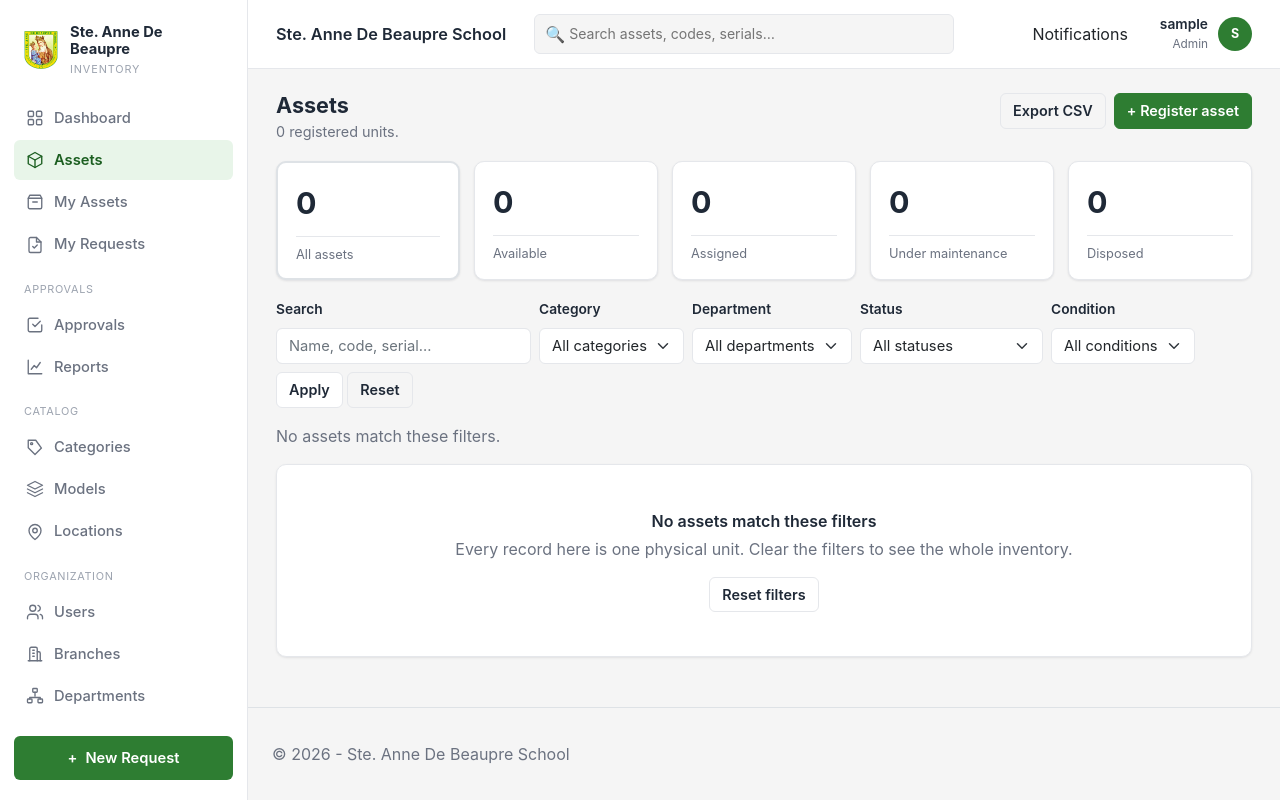
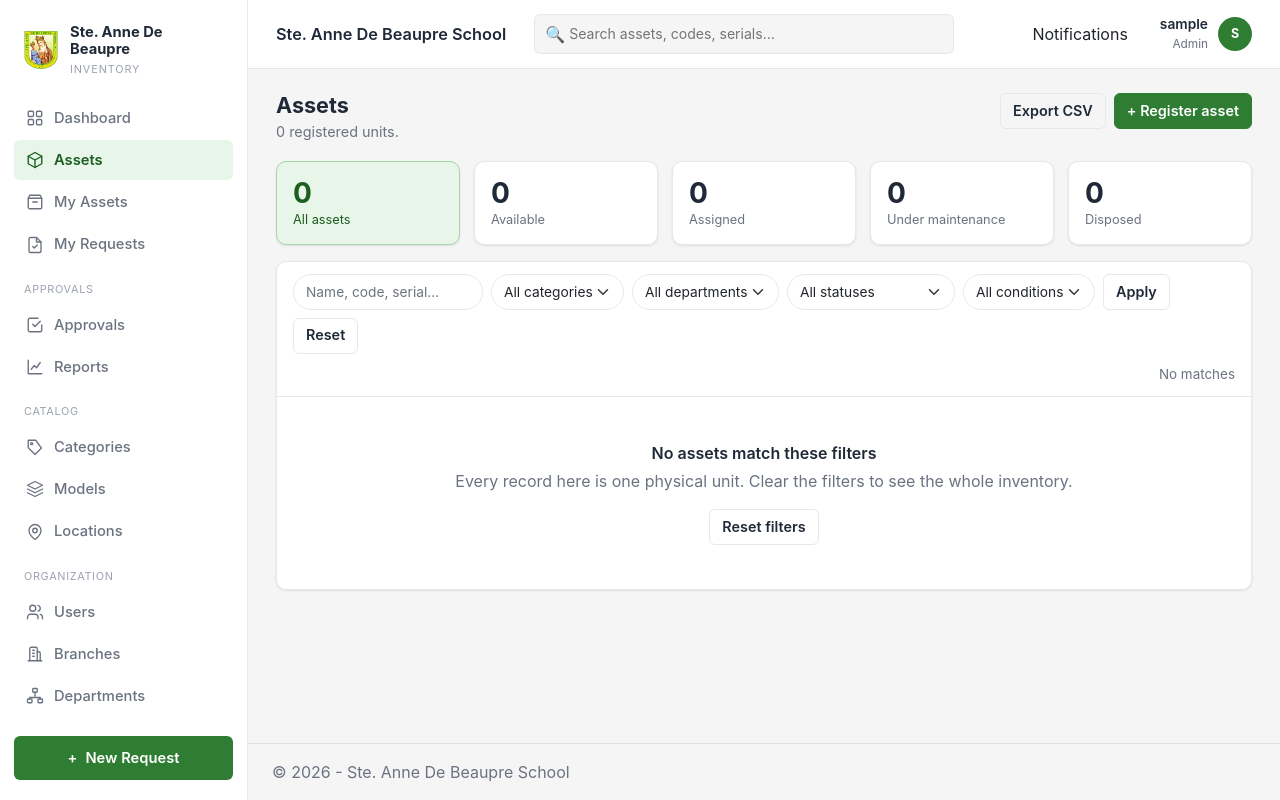
Before and after one commit to LaurenceMirandilla/AssetSchoolInventory, an ASP.NET Core app: page /Assets in a window 1280 px wide; the page is wider, and only the part inside the window is pictured. Run offline with ASP.NET Core 8, Linux system fonts and the light colour scheme; the visitor is signed in with stand-in values (Sample User, id 1); data comes from the database, SQL or seed files in the repository; style sheets or scripts are compiled from the project's sources; some libraries are stand-ins or nearby versions.

Commit message:
Fix the floating footer and give the lists the mockup's raised surfaces
Footer
  Views/Shared/_Layout.cshtml.css -- the untouched ASP.NET scaffold file --
  contained `.footer { position: absolute; bottom: 0 }`. With no positioned
  ancestor that resolves against the initial containing block, so the footer
  parked itself at the bottom of the FIRST viewport and then sat on top of
  the table as soon as the page scrolled.

  Deleted the file rather than patching that one rule: everything else in it
  was scaffold too, and all of it fought the theme -- blue #0077cc links, a
  blue .btn-primary over the green one, plus dead rules for a navbar and
  nav-pills this app does not have. The <link> to the generated
  .styles.css bundle goes with it, since nothing scoped remains.

Depth
  The lists were bare tables on the page background, which is what made the
  app read as flat next to the mockups. Added .sab-table-card: filters, rows
  and pager on one bordered, rounded, shadowed surface. Applied to Assets and
  to every other list.

  Assets now matches the mockup: the filter row is a toolbar on the card with
  pill-shaped controls and the result count on the right, and the pager sits
  inside the card instead of floating under it. Zebra striping is off inside
  a card -- the mockup separates rows with a hairline, and Bootstrap paints
  its stripe with an inset box-shadow that a background override cannot
  clear, so the shadow and both custom properties are reset. Rows gained a
  hover state.

  The KPI tiles had their divider above the LABEL, cutting between a number
  and its own caption. In the mockups it sits above the NOTE, so a tile with
  no note -- every tile on the Assets page -- has no rule at all. Moved it,
  tightened the padding, and gave the selected tile the tinted state it was
  faking with an inline border colour.

Verified in Chromium against the real site.css: the tables render as in the
mockup, and the footer now computes to position:static at the end of the
document instead of floating over the rows.

Co-Authored-By: Claude Opus 5 <noreply@anthropic.com>
Claude-Session: https://claude.ai/code/session_01G1SV3N1wzYu6MJTyLWZqBd

```diff
--- a/SchoolInventoryManagement.Web/Views/AssetRequests/MyRequests.cshtml
+++ b/SchoolInventoryManagement.Web/Views/AssetRequests/MyRequests.cshtml
@@ -22,6 +22,7 @@
 
 @if (Model.Any())
 {
+    <div class="sab-table-card">
         <table class="table table-striped">
             <thead>
                 <tr>
@@ -56,6 +57,7 @@
                 }
             </tbody>
         </table>
+    </div>
 }
 else
 {
--- a/SchoolInventoryManagement.Web/Views/Assets/Index.cshtml
+++ b/SchoolInventoryManagement.Web/Views/Assets/Index.cshtml
@@ -3,6 +3,7 @@
 @{
     ViewData["Title"] = "Assets";
     var canManage = User.IsInRole("Asset Officer") || User.IsInRole("Administrator");
+    var activeStatus = Model.Status?.ToString();
 }
 
 <div class="sab-page-head">
@@ -27,71 +28,65 @@
 </div>
 
 @* KPI tiles -- always the WHOLE inventory, regardless of the active filter.
-   Clicking one jumps straight to that status; "All assets" clears it. *@
+   Clicking one jumps straight to that status; "All assets" clears it. The
+   tinted tile is the view you are looking at. *@
 <div class="report-tiles mb-3">
-    <a asp-action="Index" class="report-tile text-decoration-none @(Model.Status == null ? "border border-2" : "")" style="border-color:var(--sab-green-border);">
+    <a asp-action="Index" class="report-tile text-decoration-none @(activeStatus == null ? "active" : "")">
         <span class="report-tile-value">@Model.TotalCount</span>
         <span class="report-tile-label">All assets</span>
     </a>
-    <a asp-action="Index" asp-route-status="Available" class="report-tile text-decoration-none">
+    <a asp-action="Index" asp-route-status="Available"
+       class="report-tile text-decoration-none @(activeStatus == "Available" ? "active" : "")">
         <span class="report-tile-value">@Model.AvailableCount</span>
         <span class="report-tile-label">Available</span>
     </a>
-    <a asp-action="Index" asp-route-status="Assigned" class="report-tile text-decoration-none">
+    <a asp-action="Index" asp-route-status="Assigned"
+       class="report-tile text-decoration-none @(activeStatus == "Assigned" ? "active" : "")">
         <span class="report-tile-value">@Model.AssignedCount</span>
         <span class="report-tile-label">Assigned</span>
     </a>
-    <a asp-action="Index" asp-route-status="UnderMaintenance" class="report-tile text-decoration-none">
+    <a asp-action="Index" asp-route-status="UnderMaintenance"
+       class="report-tile text-decoration-none @(activeStatus == "UnderMaintenance" ? "active" : "")">
         <span class="report-tile-value">@Model.UnderMaintenanceCount</span>
         <span class="report-tile-label">Under maintenance</span>
     </a>
-    <a asp-action="Index" asp-route-status="Disposed" class="report-tile text-decoration-none">
+    <a asp-action="Index" asp-route-status="Disposed"
+       class="report-tile text-decoration-none @(activeStatus == "Disposed" ? "active" : "")">
         <span class="report-tile-value">@Model.DisposedCount</span>
         <span class="report-tile-label">Disposed</span>
     </a>
 </div>
 
-<form method="get" class="row g-2 align-items-end mb-3">
-    <div class="col-auto" style="min-width:220px;">
-        <label class="form-label">Search</label>
-        <input type="text" name="keyword" class="form-control" placeholder="Name, code, serial…" value="@Model.Keyword" />
-    </div>
-    <div class="col-auto">
-        <label class="form-label">Category</label>
+@* Filters, rows and the pager are one raised surface, as in the mockup --
+   the filter row is a toolbar on the card rather than a detached form. *@
+<div class="sab-table-card">
+    <form method="get" class="sab-table-toolbar">
+        <div class="sab-table-filters">
+            <input type="text" name="keyword" class="form-control" style="width:190px;"
+                   placeholder="Name, code, serial…" value="@Model.Keyword" />
             @Html.DropDownList("categoryId", (IEnumerable<SelectListItem>)ViewBag.CategoryFilter,
-             "All categories", new { @class = "form-select" })
-    </div>
-    <div class="col-auto">
-        <label class="form-label">Department</label>
+                 "All categories", new { @class = "form-select", style = "width:auto;" })
             @Html.DropDownList("departmentId", (IEnumerable<SelectListItem>)ViewBag.DepartmentFilter,
-             "All departments", new { @class = "form-select" })
-    </div>
-    <div class="col-auto">
-        <label class="form-label">Status</label>
+                 "All departments", new { @class = "form-select", style = "width:auto;" })
             @Html.DropDownList("status", (IEnumerable<SelectListItem>)ViewBag.StatusFilter,
-             "All statuses", new { @class = "form-select" })
-    </div>
-    <div class="col-auto">
-        <label class="form-label">Condition</label>
+                 "All statuses", new { @class = "form-select", style = "width:auto;" })
             @Html.DropDownList("condition", (IEnumerable<SelectListItem>)ViewBag.ConditionFilter,
-             "All conditions", new { @class = "form-select" })
-    </div>
-    <div class="col-auto">
+                 "All conditions", new { @class = "form-select", style = "width:auto;" })
             <button type="submit" class="btn btn-secondary">Apply</button>
             <a asp-action="Index" class="btn btn-outline-secondary">Reset</a>
         </div>
-</form>
 
-<p class="text-muted">
+        <span class="sab-table-count">
             @if (Model.TotalFilteredCount == 0)
             {
-        <text>No assets match these filters.</text>
+                <text>No matches</text>
             }
             else
             {
-        <text>Showing @Model.FirstRowNumber–@Model.LastRowNumber of @Model.TotalFilteredCount.</text>
+                <text>Showing @Model.FirstRowNumber–@Model.LastRowNumber of @Model.TotalFilteredCount</text>
             }
-</p>
+        </span>
+    </form>
 
     @if (Model.TotalFilteredCount > 0)
     {
@@ -145,29 +140,18 @@
                 }
             </tbody>
         </table>
-}
 
-@if (Model.TotalFilteredCount == 0)
+        @if (Model.TotalPages > 1)
         {
-    <div class="card">
-        <div class="sab-empty">
-            <div class="sab-empty-title">No assets match these filters</div>
-            <p>Every record here is one physical unit. Clear the filters to see the whole inventory.</p>
-            <a asp-action="Index" class="btn btn-outline-secondary">Reset filters</a>
-        </div>
-    </div>
-}
-else if (Model.TotalPages > 1)
-{
-    <div class="d-flex justify-content-between align-items-center">
+            <div class="sab-table-foot">
                 <span class="text-muted small">Page @Model.Page of @Model.TotalPages</span>
                 <div>
-            <a class="btn btn-outline-secondary @(Model.Page <= 1 ? "disabled" : "")"
+                    <a class="btn btn-outline-secondary btn-sm @(Model.Page <= 1 ? "disabled" : "")"
                        asp-action="Index"
                        asp-route-keyword="@Model.Keyword" asp-route-categoryId="@Model.CategoryId"
                        asp-route-departmentId="@Model.DepartmentId" asp-route-status="@Model.Status"
                        asp-route-condition="@Model.Condition" asp-route-page="@(Model.Page - 1)">Previous</a>
-            <a class="btn btn-outline-secondary @(Model.Page >= Model.TotalPages ? "disabled" : "")"
+                    <a class="btn btn-outline-secondary btn-sm @(Model.Page >= Model.TotalPages ? "disabled" : "")"
                        asp-action="Index"
                        asp-route-keyword="@Model.Keyword" asp-route-categoryId="@Model.CategoryId"
                        asp-route-departmentId="@Model.DepartmentId" asp-route-status="@Model.Status"
@@ -175,3 +159,13 @@ else if (Model.TotalPages > 1)
                 </div>
             </div>
         }
+    }
+    else
+    {
+        <div class="sab-empty">
+            <div class="sab-empty-title">No assets match these filters</div>
+            <p>Every record here is one physical unit. Clear the filters to see the whole inventory.</p>
+            <a asp-action="Index" class="btn btn-outline-secondary">Reset filters</a>
+        </div>
+    }
+</div>
--- a/SchoolInventoryManagement.Web/Views/Assets/MyAssets.cshtml
+++ b/SchoolInventoryManagement.Web/Views/Assets/MyAssets.cshtml
@@ -28,6 +28,7 @@
         are recorded by an Asset Officer, not from here.
     </p>
 
+    <div class="sab-table-card">
         <table class="table table-striped">
             <thead>
                 <tr>
@@ -67,6 +68,7 @@
                 }
             </tbody>
         </table>
+    </div>
 }
 else
 {
--- a/SchoolInventoryManagement.Web/Views/Branches/Index.cshtml
+++ b/SchoolInventoryManagement.Web/Views/Branches/Index.cshtml
@@ -19,6 +19,7 @@
 
 @if (Model.Any())
 {
+    <div class="sab-table-card">
         <table class="table table-striped">
             <thead>
                 <tr>
@@ -46,6 +47,7 @@
                 }
             </tbody>
         </table>
+    </div>
 }
 else
 {
--- a/SchoolInventoryManagement.Web/Views/Categories/Index.cshtml
+++ b/SchoolInventoryManagement.Web/Views/Categories/Index.cshtml
@@ -19,6 +19,7 @@
 
 @if (Model.Any())
 {
+    <div class="sab-table-card">
         <table class="table table-striped">
             <thead>
                 <tr>
@@ -44,6 +45,7 @@
                 }
             </tbody>
         </table>
+    </div>
 }
 else
 {
--- a/SchoolInventoryManagement.Web/Views/Departments/Index.cshtml
+++ b/SchoolInventoryManagement.Web/Views/Departments/Index.cshtml
@@ -19,6 +19,7 @@
 
 @if (Model.Any())
 {
+    <div class="sab-table-card">
         <table class="table table-striped">
             <thead>
                 <tr>
@@ -46,6 +47,7 @@
                 }
             </tbody>
         </table>
+    </div>
 }
 else
 {
--- a/SchoolInventoryManagement.Web/Views/Locations/Index.cshtml
+++ b/SchoolInventoryManagement.Web/Views/Locations/Index.cshtml
@@ -19,6 +19,7 @@
 
 @if (Model.Any())
 {
+    <div class="sab-table-card">
         <table class="table table-striped">
             <thead>
                 <tr>
@@ -47,6 +48,7 @@
                 }
             </tbody>
         </table>
+    </div>
 }
 else
 {
--- a/SchoolInventoryManagement.Web/Views/Models/Index.cshtml
+++ b/SchoolInventoryManagement.Web/Views/Models/Index.cshtml
@@ -19,6 +19,7 @@
 
 @if (Model.Any())
 {
+    <div class="sab-table-card">
         <table class="table table-striped">
             <thead>
                 <tr>
@@ -46,6 +47,7 @@
                 }
             </tbody>
         </table>
+    </div>
 }
 else
 {
--- a/SchoolInventoryManagement.Web/Views/Shared/_Layout.cshtml
+++ b/SchoolInventoryManagement.Web/Views/Shared/_Layout.cshtml
@@ -9,7 +9,6 @@
     <link rel="icon" href="~/images/favicon.png" type="image/png" />
     <link rel="stylesheet" href="~/lib/bootstrap/dist/css/bootstrap.min.css" />
     <link rel="stylesheet" href="~/css/site.css" asp-append-version="true" />
-    <link rel="stylesheet" href="~/SchoolInventoryManagement.Web.styles.css" asp-append-version="true" />
 </head>
 <body>
 @{
--- a/SchoolInventoryManagement.Web/Views/Shared/_Layout.cshtml.css
+++ /dev/null
@@ -1,48 +0,0 @@
-/* Please see documentation at https://learn.microsoft.com/aspnet/core/client-side/bundling-and-minification
-for details on configuring this project to bundle and minify static web assets. */
-
-a.navbar-brand {
-  white-space: normal;
-  text-align: center;
-  word-break: break-all;
-}
-
-a {
-  color: #0077cc;
-}
-
-.btn-primary {
-  color: #fff;
-  background-color: #1b6ec2;
-  border-color: #1861ac;
-}
-
-.nav-pills .nav-link.active, .nav-pills .show > .nav-link {
-  color: #fff;
-  background-color: #1b6ec2;
-  border-color: #1861ac;
-}
-
-.border-top {
-  border-top: 1px solid #e5e5e5;
-}
-.border-bottom {
-  border-bottom: 1px solid #e5e5e5;
-}
-
-.box-shadow {
-  box-shadow: 0 .25rem .75rem rgba(0, 0, 0, .05);
-}
-
-button.accept-policy {
-  font-size: 1rem;
-  line-height: inherit;
-}
-
-.footer {
-  position: absolute;
-  bottom: 0;
-  width: 100%;
-  white-space: nowrap;
-  line-height: 60px;
-}
--- a/SchoolInventoryManagement.Web/Views/Users/Index.cshtml
+++ b/SchoolInventoryManagement.Web/Views/Users/Index.cshtml
@@ -46,6 +46,7 @@
     </span>
 </div>
 
+<div class="sab-table-card">
     <table class="table table-striped">
         <thead>
             <tr>
@@ -150,6 +151,7 @@
             }
         </tbody>
     </table>
+</div>
 
 <div class="row g-3 mt-1">
     <div class="col-md-6">
--- a/SchoolInventoryManagement.Web/wwwroot/css/site.css
+++ b/SchoolInventoryManagement.Web/wwwroot/css/site.css
@@ -329,22 +329,20 @@ a:hover { color: var(--sab-green-dark); text-decoration: underline; }
   border: 1px solid var(--sab-border);
   border-radius: var(--sab-radius);
   box-shadow: var(--sab-shadow);
-  padding: 18px 18px 14px;
+  padding: 15px 16px;
   display: flex;
   flex-direction: column;
-  gap: 2px;
+  gap: 1px;
 }
 .report-tile-label {
   font-size: 0.8rem;
   color: var(--sab-text-muted);
   order: 2;
-  padding-top: 8px;
-  border-top: 1px solid var(--sab-border);
-  margin-top: 8px;
 }
 .report-tile-value {
-  font-size: 1.9rem;
+  font-size: 1.75rem;
   font-weight: 700;
+  line-height: 1.15;
   color: var(--sab-text);
   order: 1;
 }
@@ -352,7 +350,24 @@ a:hover { color: var(--sab-green-dark); text-decoration: underline; }
   font-size: 0.76rem;
   color: var(--sab-text-faint);
   order: 3;
+  padding-top: 8px;
+  border-top: 1px solid var(--sab-border);
+  margin-top: 9px;
 }
+
+/* A tile that filters the list below it. The selected one is tinted rather
+   than outlined, so it reads as "this is the current view", not "this one is
+   in an error state". */
+a.report-tile:hover {
+  border-color: var(--sab-green-border);
+  text-decoration: none;
+}
+.report-tile.active {
+  background: var(--sab-green-light);
+  border-color: var(--sab-green-border);
+}
+.report-tile.active .report-tile-value,
+.report-tile.active .report-tile-label { color: var(--sab-green-dark); }
 
 /* ==========================================================================
    Status pills — one class per enum value used across the app.
@@ -705,3 +720,75 @@ h2 { font-weight: 700; font-size: 1.35rem; color: var(--sab-text); }
    that happen to post, so they match their neighbours. */
 .table .btn-link { text-decoration: none; }
 .table .btn-link:hover { text-decoration: underline; }
+
+
+/* ==========================================================================
+   Table card -- the mockups never put a bare table on the page background.
+   The toolbar, the rows and the pager are one raised surface.
+   ========================================================================== */
+
+.sab-table-card {
+  background: var(--sab-surface);
+  border: 1px solid var(--sab-border);
+  border-radius: var(--sab-radius);
+  box-shadow: var(--sab-shadow);
+  overflow: hidden;
+}
+.sab-table-card > .table { margin-bottom: 0; }
+
+/* Filters and the result count, in a strip above the rows. */
+.sab-table-toolbar {
+  display: flex;
+  align-items: center;
+  justify-content: space-between;
+  flex-wrap: wrap;
+  gap: 10px;
+  padding: 12px 16px;
+  border-bottom: 1px solid var(--sab-border);
+}
+.sab-table-toolbar .form-control,
+.sab-table-toolbar .form-select {
+  height: 36px;
+  padding-top: 4px;
+  padding-bottom: 4px;
+  font-size: 0.86rem;
+  border-radius: 999px;
+}
+.sab-table-toolbar .form-select { padding-right: 30px; }
+.sab-table-toolbar .btn { height: 36px; padding-top: 5px; padding-bottom: 5px; }
+.sab-table-filters { display: flex; align-items: center; gap: 8px; flex-wrap: wrap; }
+.sab-table-count { color: var(--sab-text-muted); font-size: 0.84rem; margin-left: auto; }
+
+/* Pager, on the same surface as the rows it pages through. */
+.sab-table-foot {
+  display: flex;
+  align-items: center;
+  justify-content: space-between;
+  flex-wrap: wrap;
+  gap: 10px;
+  padding: 12px 16px;
+  border-top: 1px solid var(--sab-border);
+}
+
+/* Inside a card the rows carry the surface, so the zebra striping and the
+   table's own edge-to-edge borders work against it rather than with it. */
+/* No zebra inside a card: the mockup separates rows with a hairline, and
+   striping on top of a raised surface reads as two competing backgrounds.
+   Bootstrap paints the stripe with an inset box-shadow fed by its own custom
+   properties, so clearing a background alone does nothing -- the shadow and
+   both properties have to go. */
+.sab-table-card .table > tbody > tr > * {
+  --bs-table-accent-bg: transparent;
+  --bs-table-bg-type: transparent;
+  background-color: transparent;
+  box-shadow: none;
+}
+.sab-table-card .table > tbody > tr { transition: background-color 90ms ease-in-out; }
+.sab-table-card .table > tbody > tr:hover > * { background-color: var(--sab-bg); }
+.sab-table-card .table thead th {
+  padding: 12px 16px;
+  background: var(--sab-surface);
+}
+.sab-table-card .table td { padding: 13px 16px; }
+.sab-table-card .table > tbody > tr:last-child > td { border-bottom: 0; }
+.sab-table-card .table > :not(:first-child) { border-top: 0; }
```
Lines whose indentation alone changed are shown as unchanged.
